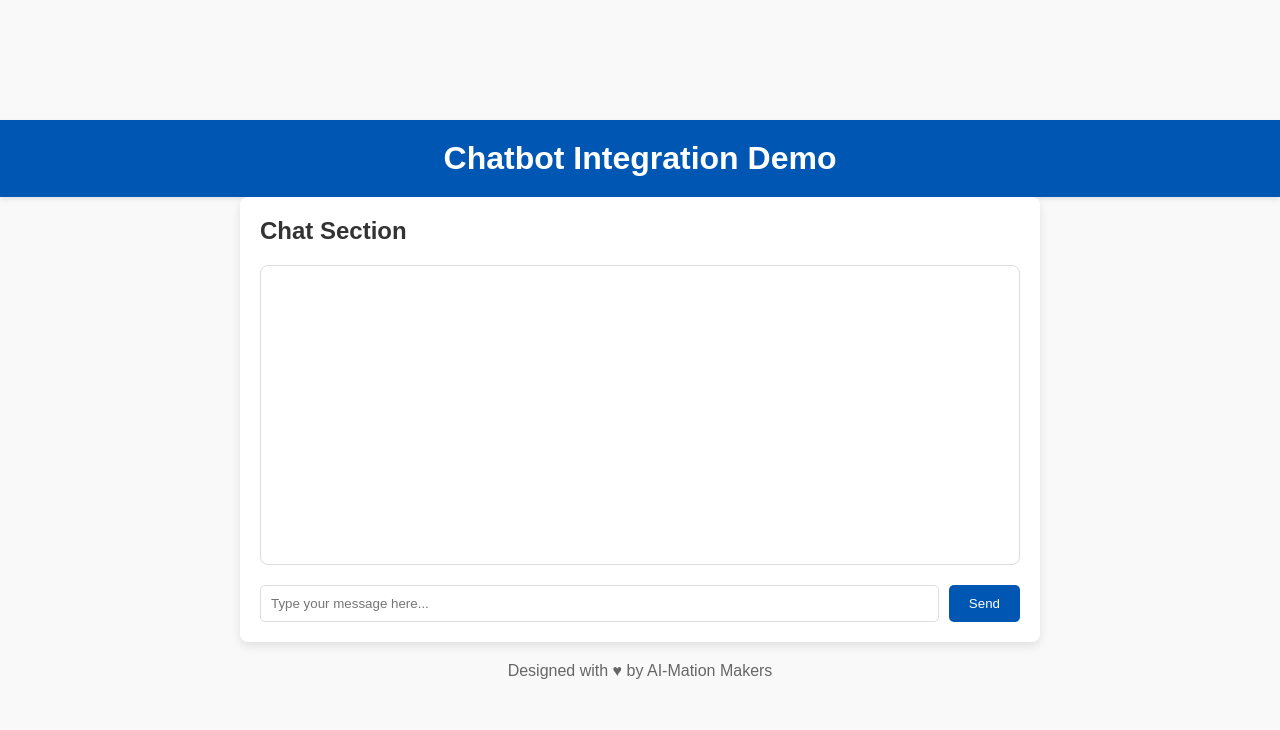
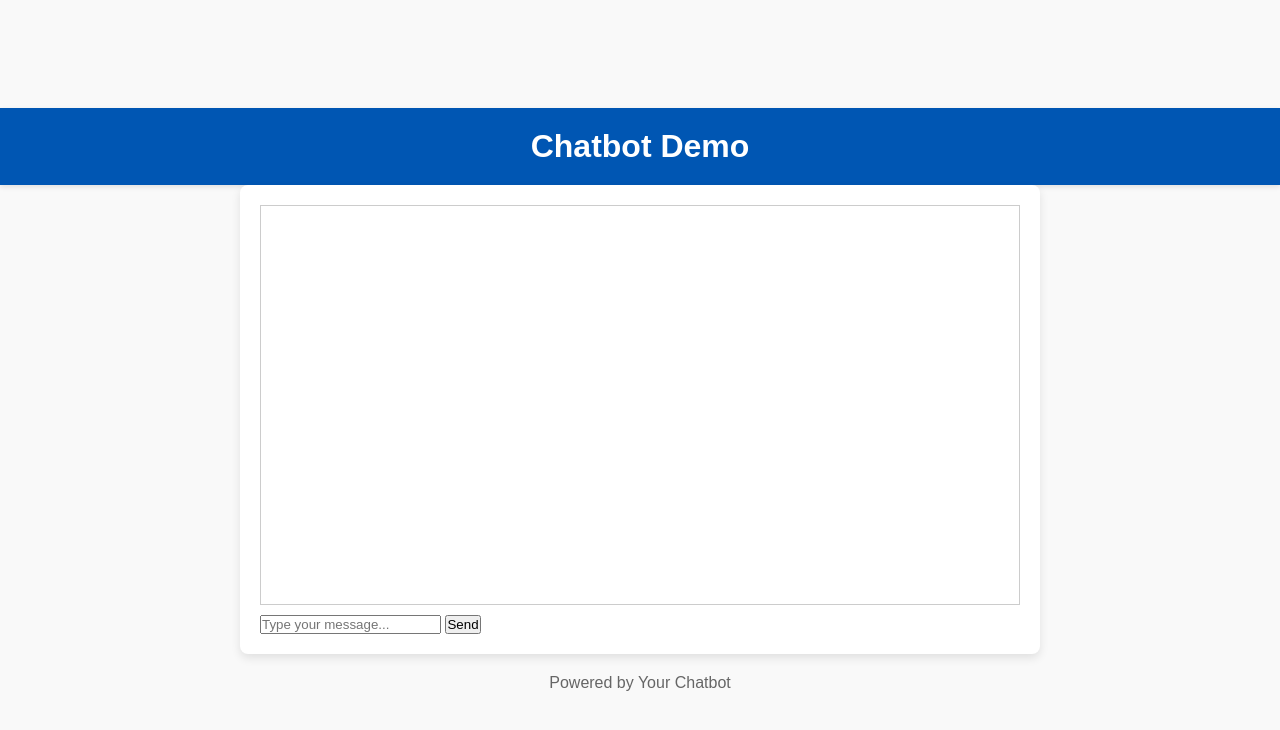
Before and after one commit to G-SaiVishwas/Luffy_website, a website: page index.html in a window 1280 px wide. Drawn offline with Linux system fonts and the light colour scheme.

Commit message:
Update index.html

```diff
--- a/index.html
+++ b/index.html
@@ -3,30 +3,23 @@
 <head>
   <meta charset="UTF-8">
   <meta name="viewport" content="width=device-width, initial-scale=1.0">
-  <title>Chatbot Integration Page</title>
+  <title>Chatbot</title>
   <link rel="stylesheet" href="styles.css">
 </head>
 <body>
   <header>
-    <h1>Chatbot Integration Demo</h1>
+    <h1>Chatbot Demo</h1>
   </header>
-
   <main>
-    <h2>Chat Section</h2>
-    <div class="chat-section" id="chatWindow">
-      <!-- Chat messages will be displayed here -->
+    <div id="chatWindow" style="height: 400px; overflow-y: auto; border: 1px solid #ccc; padding: 10px; margin-bottom: 10px;">
+      <!-- Chat messages will appear here -->
     </div>
-
-    <div class="chat-input">
-      <input type="text" id="userInput" placeholder="Type your message here..." />
-      <button onclick="sendMessage()">Send</button>
-    </div>
+    <input type="text" id="userInput" placeholder="Type your message..." />
+    <button onclick="sendMessage()">Send</button>
   </main>
-
   <footer>
-    <p>Designed with ♥ by AI-Mation Makers</p>
+    <p>Powered by Your Chatbot</p>
   </footer>
-
   <script src="index.js"></script>
 </body>
 </html>
```
